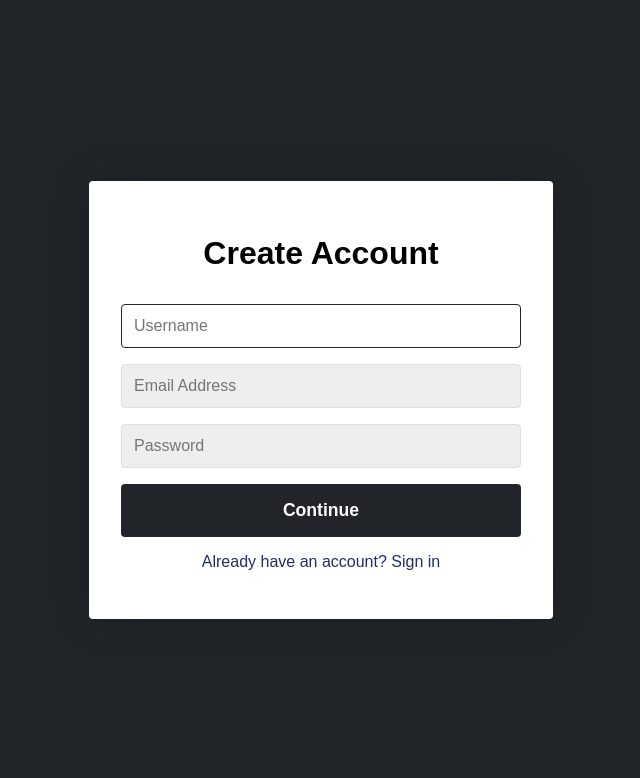
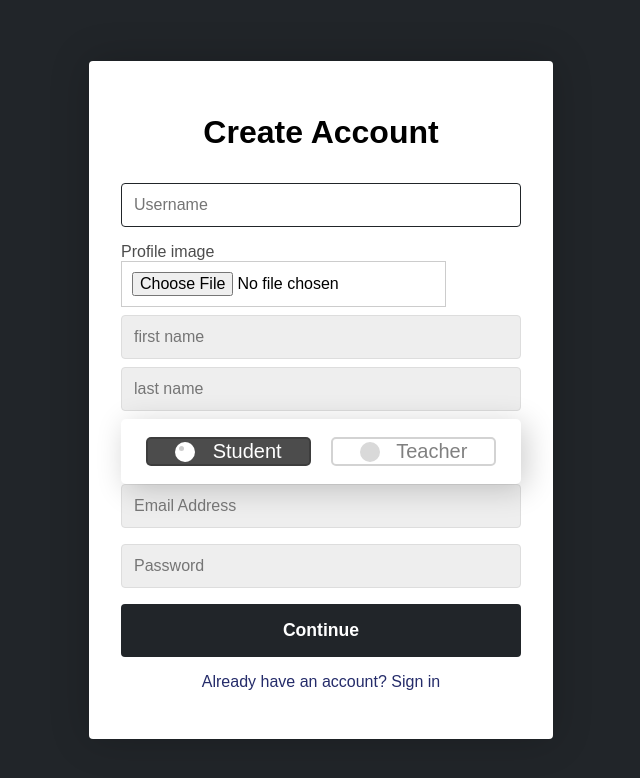
Before and after one commit to Ayat166/TeachPlatform, a Django app: page /signup in a window 1280 px wide. Shown: the top 778 px of the page, without its empty margins (319-959 px from the left). Run offline with Django 4.2, Linux system fonts and the light colour scheme.

Commit message:
update signup

```diff
--- a/accounts/views.py
+++ b/accounts/views.py
@@ -5,7 +5,6 @@ import re
 from django.contrib import auth
 
 from .models import Users
-
 def index(request):
     return render(request,'pages/index.html')
 
@@ -30,8 +29,12 @@ def signup(request):
         username=None
         email = None
         password=None
+        firstname = None
+        lastname = None
+        image = None
+        user_option = None
         if 'username' in request.POST:username=request.POST['username']
-        else:messages.error(request,'Error in first name')
+        else:messages.error(request,'Error in user name')
         if 'email' in request.POST:email=request.POST['email']
         else:messages.error(request,'Error in email')
         if 'pass' in request.POST:password=request.POST['pass']
@@ -49,6 +52,15 @@ def signup(request):
                                                             username=username,
                                                             password=password)
                         user.save()
+                        if 'Teacher' in request.POST :
+                           user_option = 'Teacher'
+                        else :
+                           user_option = 'Student'
+                        firstname = request.POST['first_name']
+                        lastname = request.POST['last_name']
+                        image = request.POST['profile_image']
+                        us = Users.objects.create(user=user,user_options=user_option,last_name=lastname,first_name=firstname,profile_image=image)
+                        us.save()
                         email=''
                         username=''
                         password=''
@@ -57,7 +69,7 @@ def signup(request):
                             messages.error(request,'Invaild email')
         else:
             messages.error(request,'Check empty fields')
-        return render(request,'accounts/signup.html',{
+        return render(request,'accounts/login.html',{
             'email':email,
             'pass':password,
             'user':username,
--- a/templates/accounts/signup.html
+++ b/templates/accounts/signup.html
@@ -1,12 +1,84 @@
 {% load static %}
 {%block content%}
 <title>News | SignUp</title>
+<style>
+    .wrapper{
+        display: inline-flex;
+        background: #fff;
+        height: 25px;
+        width: 370px;
+        align-items: center;
+        justify-content: space-evenly;
+        border-radius: 5px;
+        padding: 20px 15px;
+        box-shadow: 5px 5px 30px rgba(0,0,0,0.2);
+        }
+        .wrapper .option{
+        background: #fff;
+        height: 100%;
+        width: 100%;
+        display: flex;
+        align-items: center;
+        justify-content: space-evenly;
+        margin: 0 10px;
+        border-radius: 5px;
+        cursor: pointer;
+        padding: 0 10px;
+        border: 2px solid lightgrey;
+        transition: all 0.3s ease;
+        }
+        .wrapper .option .dot{
+        height: 20px;
+        width: 20px;
+        background: #d9d9d9;
+        border-radius: 50%;
+        position: relative;
+        }
+        .wrapper .option .dot::before{
+        position: absolute;
+        content: "";
+        top: 4px;
+        left: 4px;
+        width: 5px;
+        height: 5px;
+        background: rgba(0,0,0,0.2);
+        border-radius: 50%;
+        opacity: 0;
+        transform: scale(1.5);
+        transition: all 0.3s ease;
+        }
+        input[type="radio"]{
+        display: none;
+        }
+        #option-1:checked:checked ~ .option-1,
+        #option-2:checked:checked ~ .option-2{
+        border-color: rgba(0,0,0,0.2);
+        background: rgba(0,0,0,0.7);
+        }
+        #option-1:checked:checked ~ .option-1 .dot,
+        #option-2:checked:checked ~ .option-2 .dot{
+        background: #fff;
+        }
+        #option-1:checked:checked ~ .option-1 .dot::before,
+        #option-2:checked:checked ~ .option-2 .dot::before{
+        opacity: 1;
+        transform: scale(1);
+        }
+        .wrapper .option span{
+        font-size: 20px;
+        color: #808080;
+        }
+        #option-1:checked:checked ~ .option-1 span,
+        #option-2:checked:checked ~ .option-2 span{
+        color: #fff;
+        }
 
+</style>
 <link rel="stylesheet" href="{% static 'css/main.css' %}">
 <div class="container">
     {% include 'partials/_alerts.html' %}
 
-<form class="form" method="POST" id="createAccount">
+<form class="form" method="POST" id="createAccount" >
     {% csrf_token %}
     <h1 class="form__title">Create Account</h1>
     <div class="form__massage form__massage--error"></div>
@@ -14,6 +86,41 @@
         <input name="username" value="{{username}}" type="text" id="signupUsername" class="form__input" autofocus placeholder="Username">
         <div class="form__input-error-massage"></div>
     </div>
+    <div>
+        <label for="formFile" class="form-label" accept="image/png, image/jpg, image/gif, image/jpeg" style="color:rgba(0,0,0,0.7);">Profile image</label>
+        <input value="{{profile_image}}" style="cursor: pointer;border: 1px solid #ccc;display: inline-block;padding: 10px 10px;font:500 1rem 'Quicksand' , sans-serif;" class="form-control" type="file" id="signupPhoto" autofocus name="profile_image" >
+        <div class="form__input-error-massage"></div>
+    </div>
+
+    <div>
+        <input value="{{first_name}}" type="text" id="signupfirstname" class="form__input" autofocus name="first_name" placeholder="first name">
+        <div class="form__input-error-massage"></div>
+    </div>
+    <div>
+        <input value="{{last_name}}" type="text" id="signuplastname" class="form__input" autofocus name="last_name" placeholder="last name">
+        <div class="form__input-error-massage"></div>
+    </div>
+
+
+    <div class="wrapper">
+        <input type="radio" name="select" id="option-1" checked value="{{Teacher}}">
+        <input type="radio" name="select" id="option-2" value="{{Student}}">
+          <label for="option-1" class="option option-1">
+            <div class="dot"></div>
+             <span>Student</span>
+          </label>
+          <label for="option-2" class="option option-2">
+            <div class="dot"></div>
+             <span>Teacher</span>
+          </label>
+    </div>
+
+
+
+
+
+
+
     <div class="form__input-group">
         <input value="{{email}}" name="email" type="email" class="form__input" autofocus placeholder="Email Address">
         <div class="form__input-error-massage"></div>
```
Also changed, not shown: staticfiles_build/static/css/main.css (line endings or trailing spaces).
